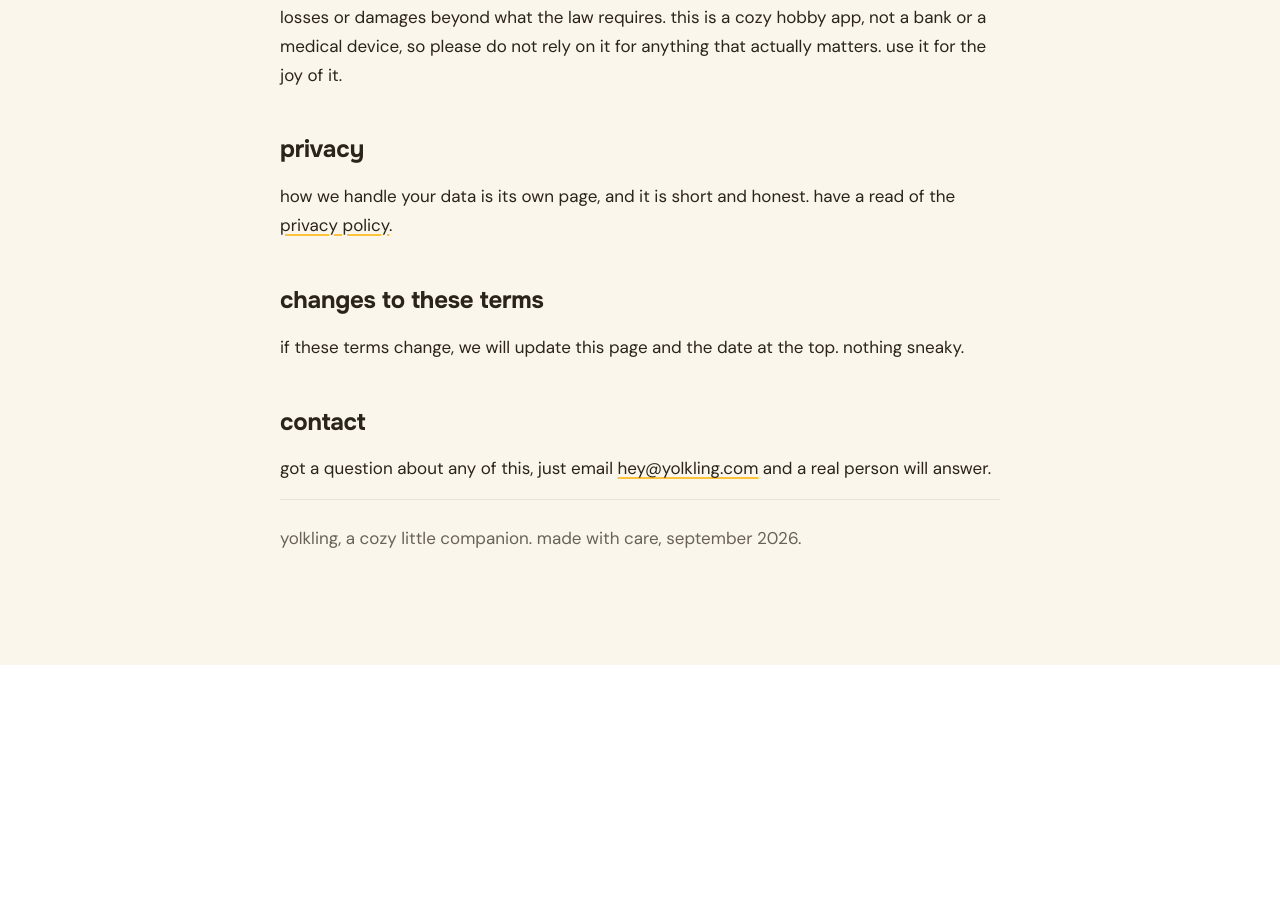
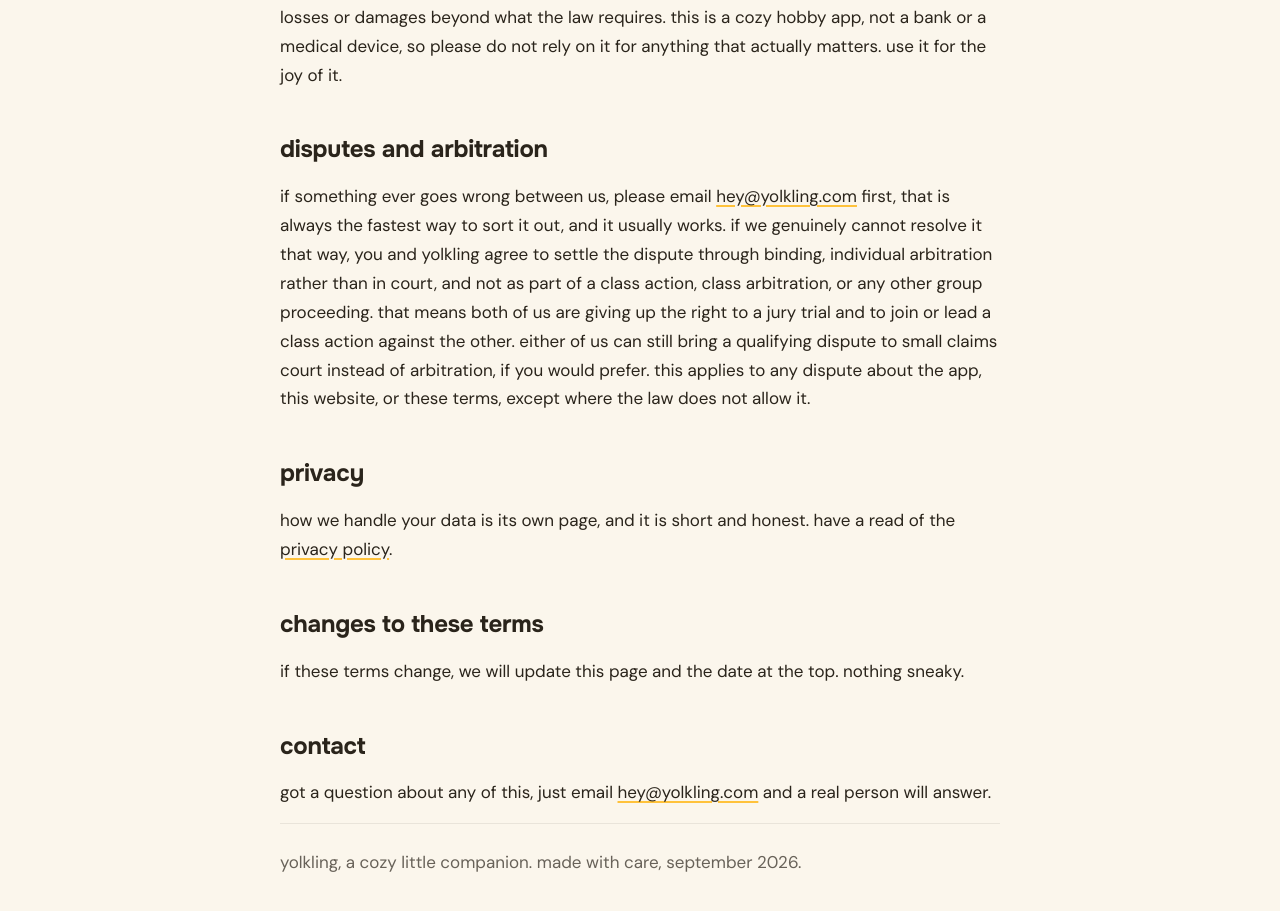
Before and after one commit to SankrityaT/yolkling-landing, a Next.js app: page /terms in a window 1280 px wide. Shown: the part 1988-2899 px from the top of the page. Before the commit the page ends 2653 px from the top, so only its background shows below. Built offline with nearby package versions, Linux system fonts and the light colour scheme.

Commit message:
Terms: add arbitration clause and class action waiver

```diff
--- a/app/terms/page.tsx
+++ b/app/terms/page.tsx
@@ -187,6 +187,22 @@ export default function TermsPage() {
           the joy of it.
         </p>
 
+        <h2>disputes and arbitration</h2>
+        <p>
+          if something ever goes wrong between us, please email{" "}
+          <a className="leg-link" href="mailto:hey@yolkling.com">
+            hey@yolkling.com
+          </a>{" "}
+          first, that is always the fastest way to sort it out, and it usually works. if we genuinely
+          cannot resolve it that way, you and yolkling agree to settle the dispute through binding,
+          individual arbitration rather than in court, and not as part of a class action, class
+          arbitration, or any other group proceeding. that means both of us are giving up the right
+          to a jury trial and to join or lead a class action against the other. either of us can still
+          bring a qualifying dispute to small claims court instead of arbitration, if you would
+          prefer. this applies to any dispute about the app, this website, or these terms, except
+          where the law does not allow it.
+        </p>
+
         <h2>privacy</h2>
         <p>
           how we handle your data is its own page, and it is short and honest. have a read of the{" "}
```
